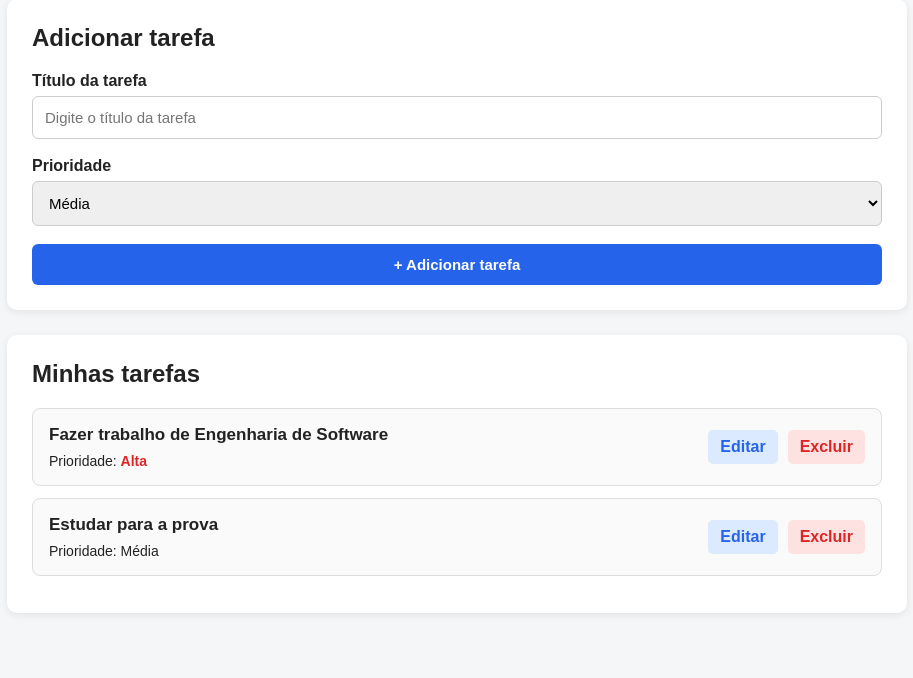
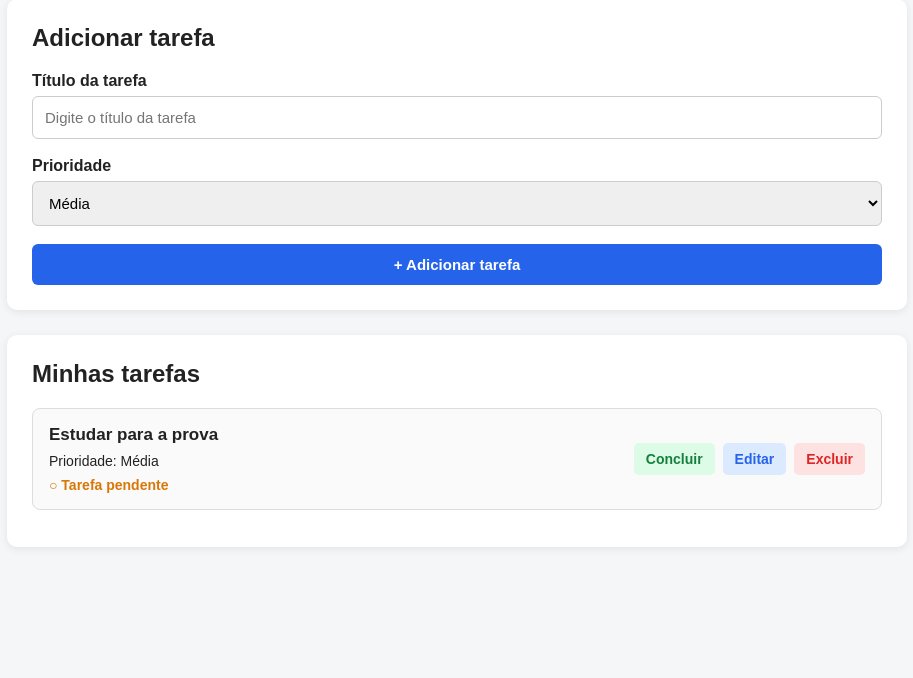
Before and after one commit to eriicdev/gerenciador-de-tarefas, a Flask app: page / in a window 1280 px wide. Shown: the part 163-841 px from the top of the page, without its empty margins (183-1096 px from the left). After the commit the page ends 673 px from the top, so only its background shows below. Run offline with Flask 3, Linux system fonts and the light colour scheme.

Commit message:
feat: adicionar conclusao de tarefas

```diff
--- a/src/app.py
+++ b/src/app.py
@@ -6,12 +6,14 @@
     {
         "id": 1,
         "titulo": "Fazer trabalho de Engenharia de Software",
-        "prioridade": "Alta"
+        "prioridade": "Alta",
+        "concluida": False
     },
     {
         "id": 2,
         "titulo": "Estudar para a prova",
-        "prioridade": "Média"
+        "prioridade": "Média",
+        "concluida": False
     }
 ]
 
@@ -39,7 +41,8 @@
     tarefas.append({
         "id": novo_id,
         "titulo": titulo,
-        "prioridade": prioridade
+        "prioridade": prioridade,
+        "concluida": False
     })
 
     return redirect(url_for("inicio"))
@@ -74,6 +77,16 @@
     return render_template("editar.html", tarefa=tarefa)
 
 
+@app.route("/concluir/<int:id>")
+def concluir(id):
+    tarefa = next((t for t in tarefas if t["id"] == id), None)
+
+    if tarefa is not None:
+        tarefa["concluida"] = not tarefa["concluida"]
+
+    return redirect(url_for("inicio"))
+
+
 @app.route("/excluir/<int:id>")
 def excluir(id):
     global tarefas
--- a/src/templates/index.html
+++ b/src/templates/index.html
@@ -96,6 +96,11 @@
             background-color: #fafafa;
         }
 
+        .tarefa.concluida {
+            background-color: #f0fdf4;
+            border-color: #bbf7d0;
+        }
+
         .informacoes {
             flex: 1;
         }
@@ -104,6 +109,11 @@
             font-size: 17px;
             font-weight: bold;
             margin-bottom: 8px;
+        }
+
+        .concluida .titulo {
+            text-decoration: line-through;
+            color: #777;
         }
 
         .prioridade {
@@ -125,9 +135,24 @@
             font-weight: bold;
         }
 
+        .status {
+            margin-top: 8px;
+            font-size: 14px;
+            font-weight: bold;
+        }
+
+        .status-concluida {
+            color: #16a34a;
+        }
+
+        .status-pendente {
+            color: #d97706;
+        }
+
         .acoes {
             display: flex;
-            gap: 10px;
+            gap: 8px;
+            flex-wrap: wrap;
         }
 
         .acoes a {
@@ -135,6 +160,17 @@
             font-weight: bold;
             padding: 8px 12px;
             border-radius: 5px;
+            font-size: 14px;
+        }
+
+        .concluir {
+            color: #15803d;
+            background-color: #dcfce7;
+        }
+
+        .reabrir {
+            color: #92400e;
+            background-color: #fef3c7;
         }
 
         .editar {
@@ -145,15 +181,6 @@
         .excluir {
             color: #dc2626;
             background-color: #fee2e2;
-        }
-
-        .erro {
-            background-color: #fee2e2;
-            color: #b91c1c;
-            border: 1px solid #fecaca;
-            padding: 12px;
-            border-radius: 6px;
-            margin-bottom: 18px;
         }
 
         .vazio {
@@ -255,7 +282,7 @@
 
             {% for tarefa in tarefas %}
 
-                <div class="tarefa">
+                <div class="tarefa {% if tarefa.concluida %}concluida{% endif %}">
 
                     <div class="informacoes">
 
@@ -273,9 +300,46 @@
 
                         </div>
 
+
+                        {% if tarefa.concluida %}
+
+                            <div class="status status-concluida">
+                                ✓ Tarefa concluída
+                            </div>
+
+                        {% else %}
+
+                            <div class="status status-pendente">
+                                ○ Tarefa pendente
+                            </div>
+
+                        {% endif %}
+
                     </div>
 
+
                     <div class="acoes">
+
+                        {% if tarefa.concluida %}
+
+                            <a
+                                href="/concluir/{{ tarefa.id }}"
+                                class="reabrir"
+                            >
+                                Reabrir
+                            </a>
+
+                        {% else %}
+
+                            <a
+                                href="/concluir/{{ tarefa.id }}"
+                                class="concluir"
+                            >
+                                Concluir
+                            </a>
+
+                        {% endif %}
+
 
                         <a
                             href="/editar/{{ tarefa.id }}"
@@ -283,6 +347,7 @@
                         >
                             Editar
                         </a>
+
 
                         <a
                             href="/excluir/{{ tarefa.id }}"
```
